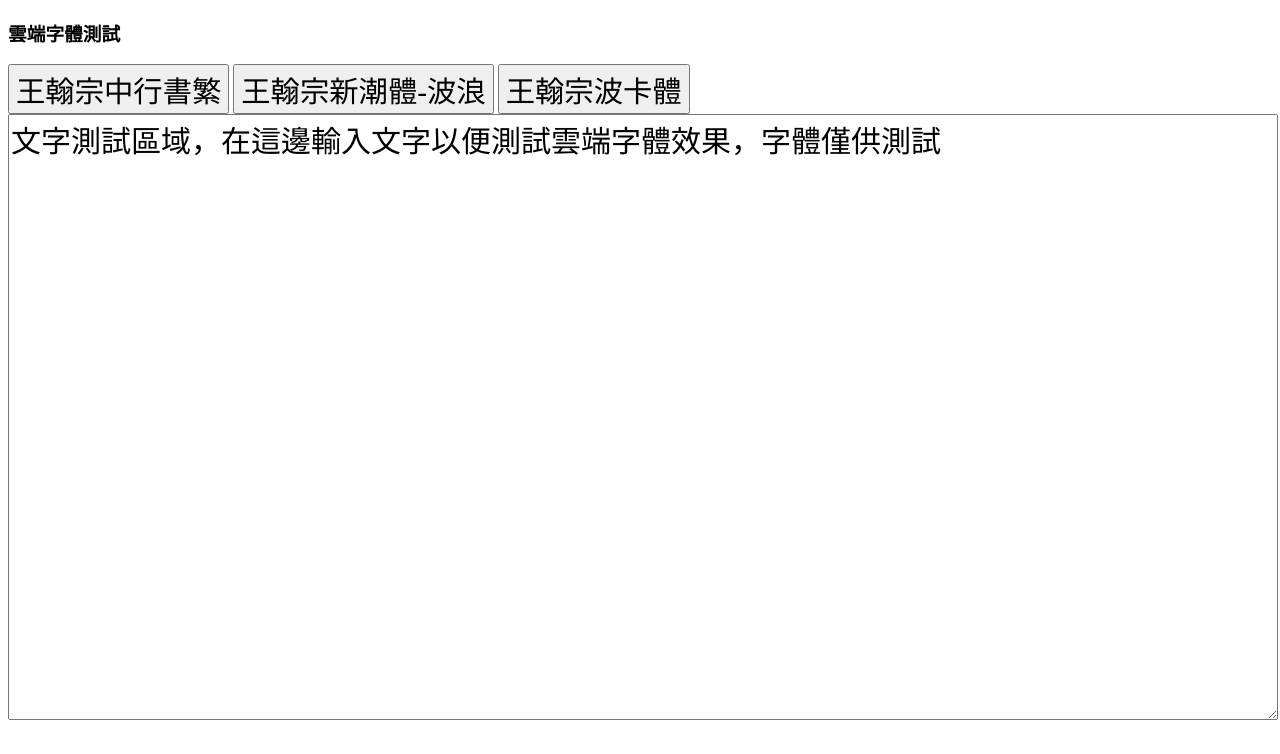
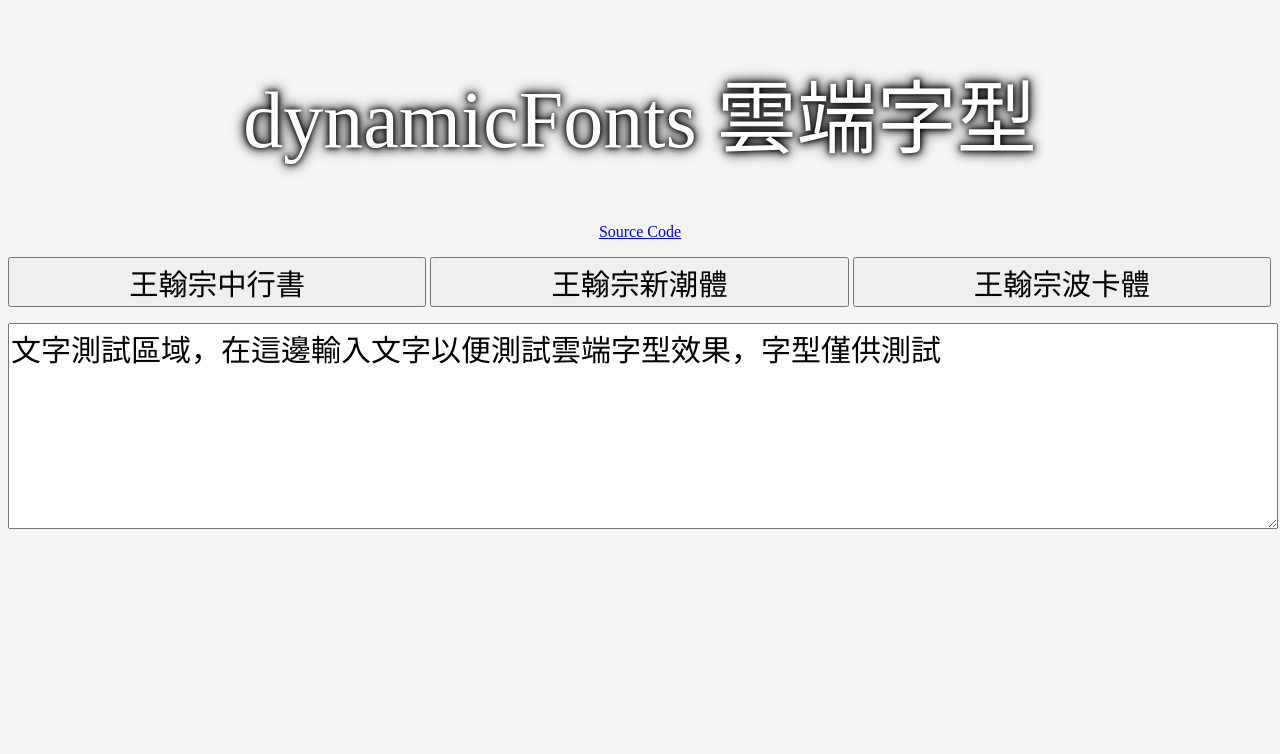
Before and after one commit to edward-hsu-1994/dynamicFonts, a website: page dynamicFontsAzure/wwwroot/index.html in a window 1280 px wide. Drawn offline with Linux system fonts and the light colour scheme; no server answers.

Commit message:
DEMO頁面樣式調整

```diff
--- a/dynamicFontsAzure/wwwroot/index.html
+++ b/dynamicFontsAzure/wwwroot/index.html
@@ -3,26 +3,45 @@
 <html xmlns="http://www.w3.org/1999/xhtml">
 <head>
     <meta charset="utf-8" />
-    <title></title>
+    <title>dynamicFonts - 雲端字型</title>
     <style>
+        body {
+            background-color: #f5f5f5;
+        }
         textarea {
             width: 100%;
-            height: 600px;
+            height:200px;
             font-family: 'WCL-03';
             font-size: 30px;
         }
+
         button {
-            font-size:22pt;
+            font-size: 22pt;
             height: 50px;
+            width: calc(100% / 3 - 3px);
+            text-overflow:ellipsis;
+            overflow: hidden;
+            white-space: nowrap;
+        }
+
+        h1 {
+            text-align:center;
+            font-family: 'WCL-02';
+            font-weight: 200;
+            font-size: 60pt;
+            text-shadow: 0px 0px 5px #000000, 0px 0px 10px #000000, 0px 0px 15px #000000;
+            color: white;
         }
     </style>
 </head>
 <body>
-    <h3>雲端字體測試</h3>
-    <button style="font-family: 'wt071'">王翰宗中行書繁</button>
-    <button style="font-family: 'WCL-01'">王翰宗新潮體-波浪</button>
-    <button style="font-family: 'WCL-03'">王翰宗波卡體</button>
-
+    <h1>dynamicFonts 雲端字型</h1>
+    <p style="text-align:center;font-family: 'WCL-02';"><a href="https://github.com/XuPeiYao/dynamicFonts">Source Code</a></p>
+    <p>
+        <button style="font-family: 'wt071'">王翰宗中行書</button>
+        <button style="font-family: 'WCL-01'">王翰宗新潮體</button>
+        <button style="font-family: 'WCL-03'">王翰宗波卡體</button>
+    </p>
 
     <textarea id="editor">
 
@@ -37,11 +56,11 @@
             }
         }
 
-        editor.value = "文字測試區域，在這邊輸入文字以便測試雲端字體效果，字體僅供測試";
-        addCloudFonts('WCL-01', 'WCL-03','wt071');
+        editor.value = "文字測試區域，在這邊輸入文字以便測試雲端字型效果，字型僅供測試";
+        addCloudFonts('WCL-02','WCL-01', 'WCL-03', 'wt071');
         loadFonts()
             .then(function () {
-                console.log("字體讀取完成!!");
+                console.log("字型讀取完成!!");
             });
         var timeout = null;
         editor.onkeyup = function () {
@@ -52,5 +71,14 @@
         }
         editor.onchange = editor.onkeyup;
     </script>
+    <script>
+        (function(i,s,o,g,r,a,m){i['GoogleAnalyticsObject'] = r;i[r]=i[r]||function(){
+                      (i[r].q = i[r].q || []).push(arguments)},i[r].l=1*new Date();a=s.createElement(o),
+        m=s.getElementsByTagName(o)[0];a.async=1;a.src=g;m.parentNode.insertBefore(a,m)
+        })(window,document,'script','https://www.google-analytics.com/analytics.js','ga');
+
+        ga('create', 'UA-98710209-1', 'auto');
+        ga('send', 'pageview');
+    </script>
 </body>
 </html>
```
Also changed, not shown: 4 other files.
